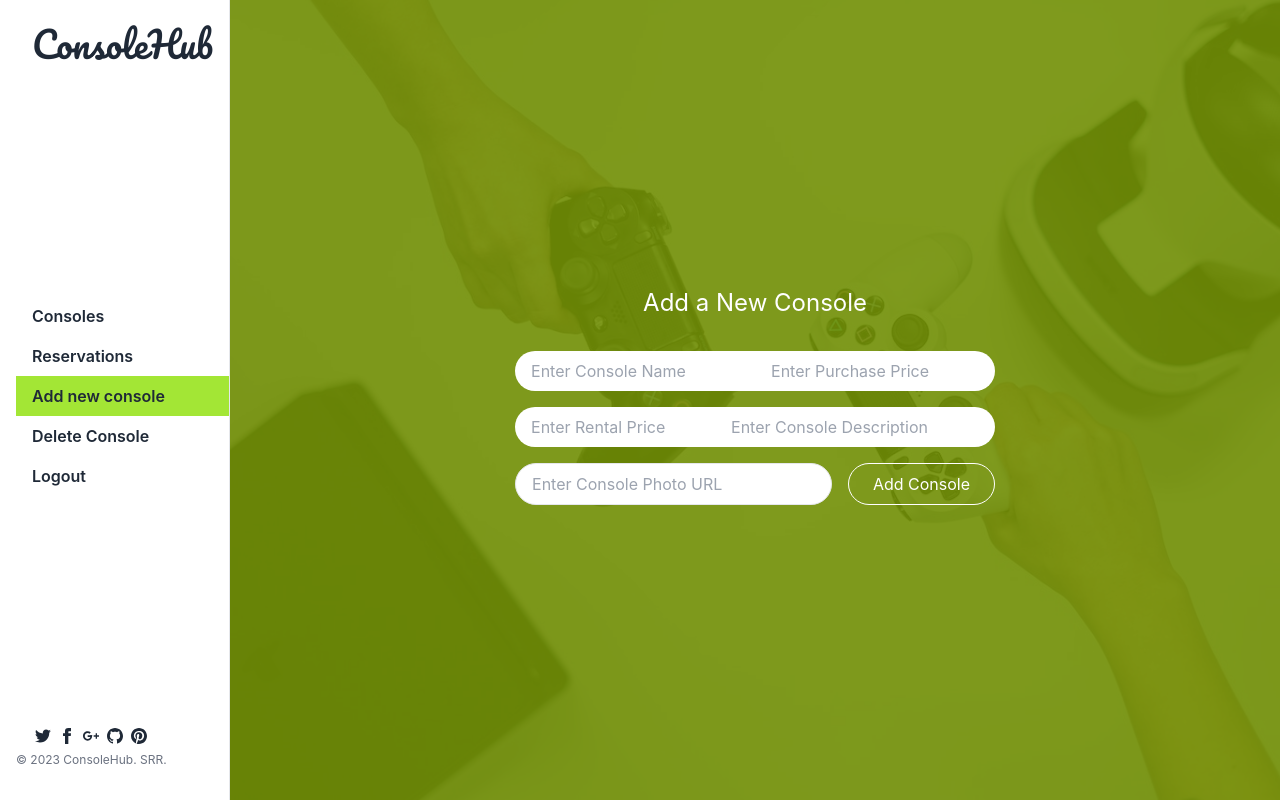
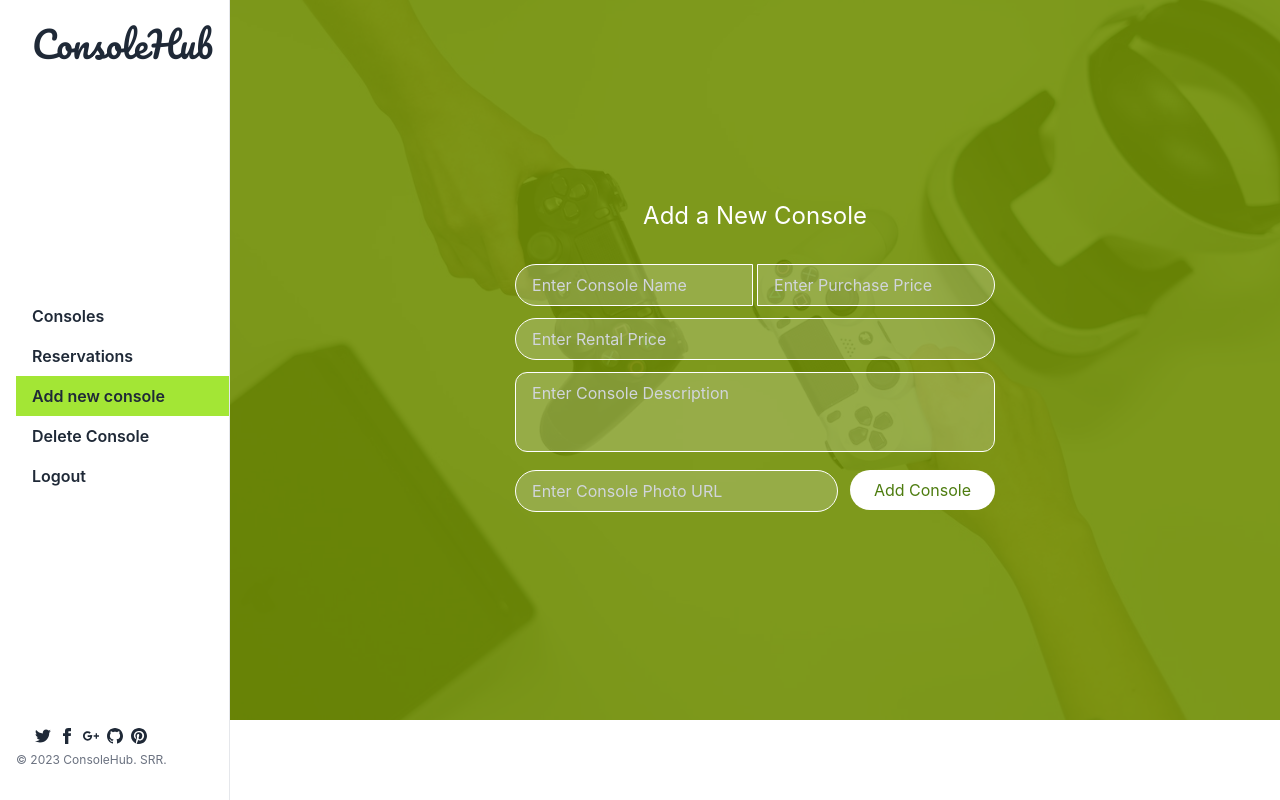
Before and after one commit to stephenkati/gaming_console_reservation_front_end, a React (Vite) app: page /consoles/new in a window 1280 px wide. Built offline with nearby package versions, Linux system fonts and the light colour scheme; sample sign-in values are in the browser's storage.

Commit message:
Update forms

```diff
--- a/src/components/consoles/ConsoleForm.jsx
+++ b/src/components/consoles/ConsoleForm.jsx
@@ -44,7 +44,7 @@ const ConsoleForm = () => {
 
   return (
     <div
-      className="h-screen overflow-hidden bg-cover bg-no-repeat p-12 text-center relative"
+      className="h-[90vh] overflow-hidden bg-cover bg-no-repeat p-2 text-center relative"
       style={{
         backgroundImage: `url(${bgImage})`,
       }}
@@ -60,13 +60,13 @@ const ConsoleForm = () => {
             Add a New Console
           </h2>
 
-          <form className="p-2 flex flex-col gap-4" onSubmit={handleSubmit}>
-            <div className="flex flex-col gap-4 md:flex-row md:align-center md:gap-0">
+          <form className="p-2 flex flex-col gap-3" onSubmit={handleSubmit}>
+            <div className="flex flex-col gap-4 md:flex-row md:align-center md:gap-1">
               <div className="flex-1">
                 <input
                   required
                   id="name"
-                  className="w-full bg-primary text-black rounded-full py-2 px-4 md:rounded-r-none md:rounded-l-full"
+                  className="w-full bg-gray-100 bg-opacity-20 border border-white text-white rounded-full py-2 px-4 md:rounded-r-none md:rounded-l-full placeholder-gray-300 focus:outline-none focus:ring-2 focus:ring-lime-400 focus:border-transparent focus:bg-lime-400 focus:bg-opacity-20"
                   type="text"
                   placeholder="Enter Console Name"
                   value={consoleName}
@@ -78,7 +78,7 @@ const ConsoleForm = () => {
               <div className="flex-1">
                 <input
                   required
-                  className="w-full bg-primary text-black rounded-full py-2 px-4 md:rounded-l-none md:rounded-r-full"
+                  className="w-full bg-gray-100 bg-opacity-20 border border-white text-white rounded-full py-2 px-4 md:rounded-l-none md:rounded-r-full placeholder-gray-300 focus:outline-none focus:ring-2 focus:ring-lime-400 focus:border-transparent focus:bg-lime-400 focus:bg-opacity-20"
                   id="purchasePrice"
                   type="number"
                   value={purchasePrice}
@@ -89,11 +89,10 @@ const ConsoleForm = () => {
               </div>
             </div>
 
-            <div className="flex flex-col gap-4 md:flex-row md:align-center md:gap-0">
-              <div className="flex-1">
+            <div>
               <input
                 required
-                  className="w-full bg-primary text-black rounded-full py-2 px-4 md:rounded-r-none md:rounded-l-full"
+                className="w-full bg-gray-100 bg-opacity-20 border border-white text-white rounded-full py-2 px-4 placeholder-gray-300 focus:outline-none focus:ring-2 focus:ring-lime-400 focus:border-transparent focus:bg-lime-400 focus:bg-opacity-20"
                 id="rentalPrice"
                 type="number"
                 value={rentalPrice}
@@ -104,24 +103,22 @@ const ConsoleForm = () => {
             </div>
 
             <div>
-                <input
+              <textarea
                 required
-                  className="w-full bg-primary text-black rounded-full py-2 px-4 md:rounded-l-none md:rounded-r-full"
+                className="w-full bg-gray-100 bg-opacity-20 border border-white text-white rounded-xl py-2 px-4 placeholder-gray-300 focus:outline-none focus:ring-2 focus:ring-lime-400 focus:border-transparent focus:bg-lime-400 focus:bg-opacity-20 h-20 resize-none"
                 id="description"
-                  type="text"
                 value={description}
                 placeholder="Enter Console Description"
                 aria-label="Console Description"
                 onChange={(e) => setDescription(e.target.value)}
-                />
-              </div>
+              ></textarea>
             </div>
 
-            <div className="w-full flex flex-col gap-4 md:flex-row md:align-center">
+            <div className="w-full flex flex-col gap-3 md:flex-row md:align-center">
               <div className="w-full">
                 <input
                   required
-                  className="w-full bg-primary text-black rounded-full border py-2 px-4"
+                  className="w-full bg-gray-100 bg-opacity-20 border border-white text-white rounded-full py-2 px-4 placeholder-gray-300 focus:outline-none focus:ring-2 focus:ring-lime-400 focus:border-transparent focus:bg-lime-400 focus:bg-opacity-20"
                   id="photo"
                   type="text"
                   value={consolePhoto}
@@ -133,7 +130,7 @@ const ConsoleForm = () => {
 
               {disabled ? (
                 <div>
-                  <div className="border border-white rounded-full py-3 px-4 grid place-items-center w-full">
+                  <div className="bg-white text-black rounded-full py-3 px-4 grid place-items-center w-full">
                     <div role="status" className="flex items-center">
                       <svg
                         aria-hidden="true"
@@ -162,7 +159,7 @@ const ConsoleForm = () => {
                   <button
                     type="submit"
                     disabled={disabled}
-                    className="w-full md:w-max border border-white text-white rounded-full py-2 px-6 hover:bg-white hover:text-lime-500"
+                    className="w-full md:w-max bg-white text-lime-700 rounded-full py-2 px-6 hover:bg-gray-200"
                   >
                     Add Console
                   </button>
--- a/src/components/users/login.jsx
+++ b/src/components/users/login.jsx
@@ -61,7 +61,7 @@ const LoginForm = () => {
                 onChange={(e) => setUsername(e.target.value)}
                 required
                 aria-label="Username"
-                className="w-full border bg-lime-500 border-white text-black rounded-full py-2 px-4"
+                className="w-full bg-gray-100 bg-opacity-20 border border-white text-white rounded-full py-2 px-4 placeholder-gray-300 focus:outline-none focus:ring-2 focus:ring-lime-400 focus:border-transparent focus:bg-lime-400 focus:bg-opacity-20"
               />
               {errors.username && (
                 <p className="text-red-500">{errors.username}</p>
@@ -77,7 +77,7 @@ const LoginForm = () => {
                   onChange={(e) => setPassword(e.target.value)}
                   required
                   aria-label="Password"
-                  className="w-full bg-lime-500 border border-white text-black rounded-full py-2 px-4"
+                  className="w-full bg-gray-100 bg-opacity-20 border border-white text-white rounded-full py-2 px-4 placeholder-gray-300 focus:outline-none focus:ring-2 focus:ring-lime-400 focus:border-transparent focus:bg-lime-400 focus:bg-opacity-20"
                 />
                 {errors.password && (
                   <p className="text-red-500">{errors.password}</p>
@@ -86,7 +86,7 @@ const LoginForm = () => {
 
               {isLoading ? (
                 <div>
-                  <div className="border border-white rounded-full py-3 px-4 grid place-items-center w-full">
+                  <div className="w-full md:w-max bg-white text-lime-700 rounded-full py-3 px-4">
                     <div role="status" className="flex items-center">
                       <svg
                         aria-hidden="true"
@@ -104,7 +104,7 @@ const LoginForm = () => {
                           fill="currentFill"
                         />
                       </svg>
-                      <span className="text-white text-xs flex-1 w-max">
+                      <span className="text-lime-700 text-xs flex-1 w-max">
                         Logging in...
                       </span>
                     </div>
@@ -116,7 +116,7 @@ const LoginForm = () => {
                     type="button"
                     onClick={handleSubmit}
                     disabled={isLoading}
-                    className="w-full md:w-max border border-white text-white rounded-full py-2 px-6 hover:bg-white hover:text-lime-500"
+                    className="w-full md:w-max bg-white text-lime-700 rounded-full py-2 px-6 hover:bg-gray-200"
                   >
                     Log in
                   </button>
@@ -131,7 +131,7 @@ const LoginForm = () => {
               to="/register"
               className="text-lg font-semi-bold text-white hover:text-gray-300 hover:underline"
             >
-              Sing up
+              Sign up
             </Link>
             .
           </h2>
```
Also changed, not shown: src/components/users/register.jsx (+9 -9 lines). Lines whose indentation alone changed are shown as unchanged.
